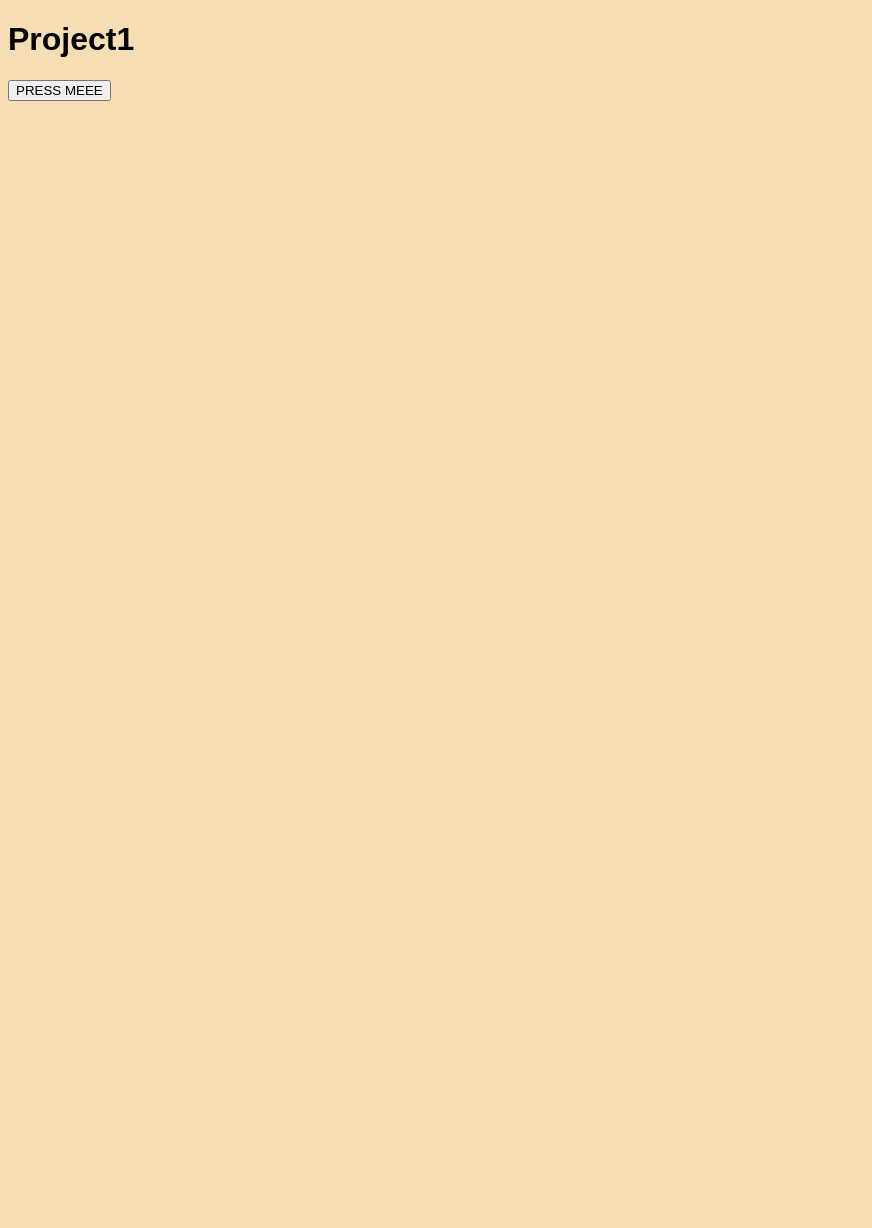
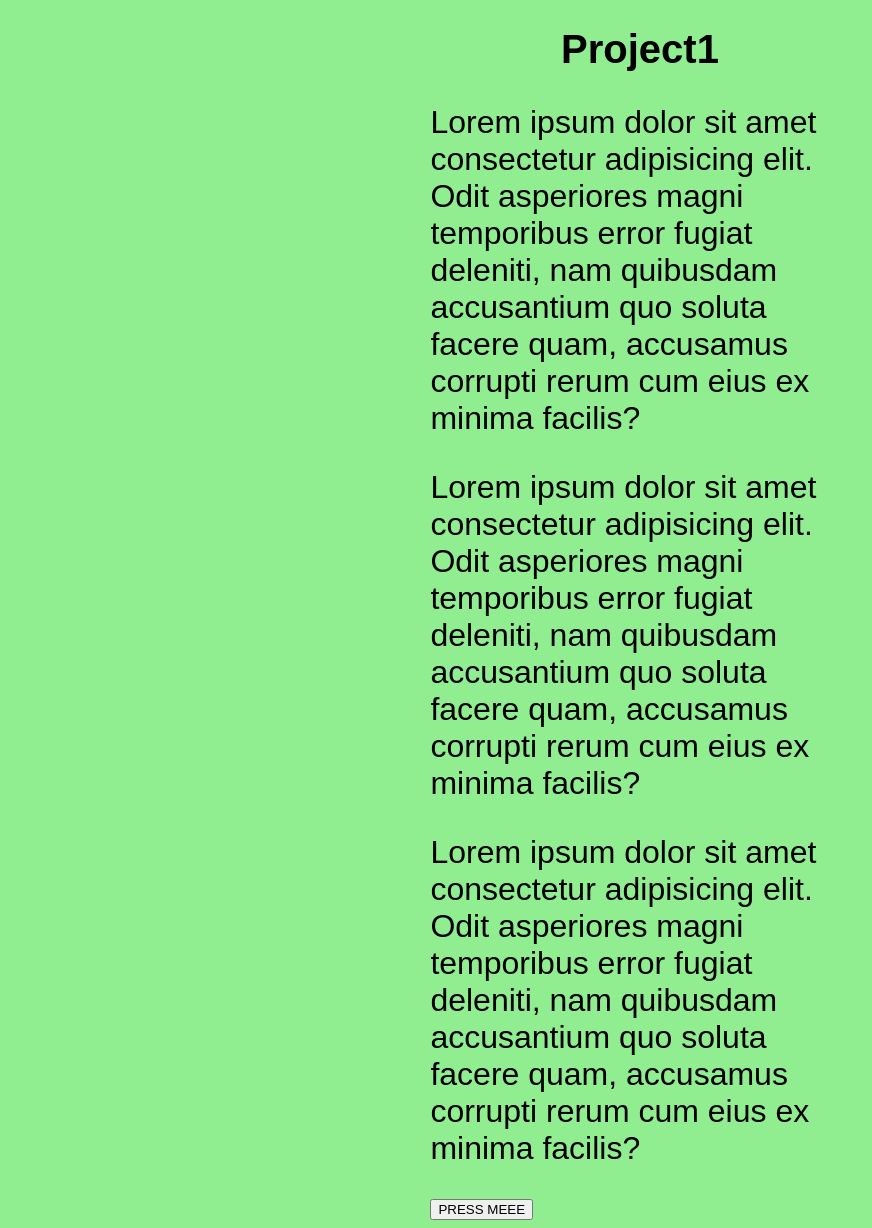
Before and after one commit to rusty619/project1, a plain HTML site: page index.html in a window 1280 px wide. Shown: the whole page, without its empty margins (0-872 px from the left). Before the commit the page ends 800 px from the top, so only its background shows below. Drawn offline with Linux system fonts and the light colour scheme.

Commit message:
added kindle layout

```diff
--- a/index.html
+++ b/index.html
@@ -9,6 +9,17 @@
 </head>
 <body>
     <h1>Project1</h1>
+    <p>
+        Lorem ipsum dolor sit amet consectetur adipisicing elit. Odit asperiores magni temporibus error fugiat deleniti, nam quibusdam accusantium quo soluta facere quam, accusamus corrupti rerum cum eius ex minima facilis?
+    </p>
+    <p>
+        Lorem ipsum dolor sit amet consectetur adipisicing elit. Odit asperiores magni temporibus error fugiat deleniti, nam
+        quibusdam accusantium quo soluta facere quam, accusamus corrupti rerum cum eius ex minima facilis?
+    </p>
+    <p>
+        Lorem ipsum dolor sit amet consectetur adipisicing elit. Odit asperiores magni temporibus error fugiat deleniti, nam
+        quibusdam accusantium quo soluta facere quam, accusamus corrupti rerum cum eius ex minima facilis?
+    </p>
     <button id="btn">PRESS MEEE</button>
     <script src="./main.js"></script>
 </body>
--- a/main.css
+++ b/main.css
@@ -1,4 +1,14 @@
 body{
-    background-color: wheat;
+    background-color: lightgreen;
     font-family: sans-serif;
+    padding: 0 33%;
 }
+
+h1{
+    font-size: 2.5em;
+    text-align: center;
+}
+
+p{
+    font-size: 2em;
+}
--- a/main.js
+++ b/main.js
@@ -1,5 +1,3 @@
-alert("JavaScript is running!!")
-
 let btn = document.getElementById('btn')
 // noSpaceInTHeWord with a capital Letter every word is camel case
 btn .addEventListener('click', () => {
```
